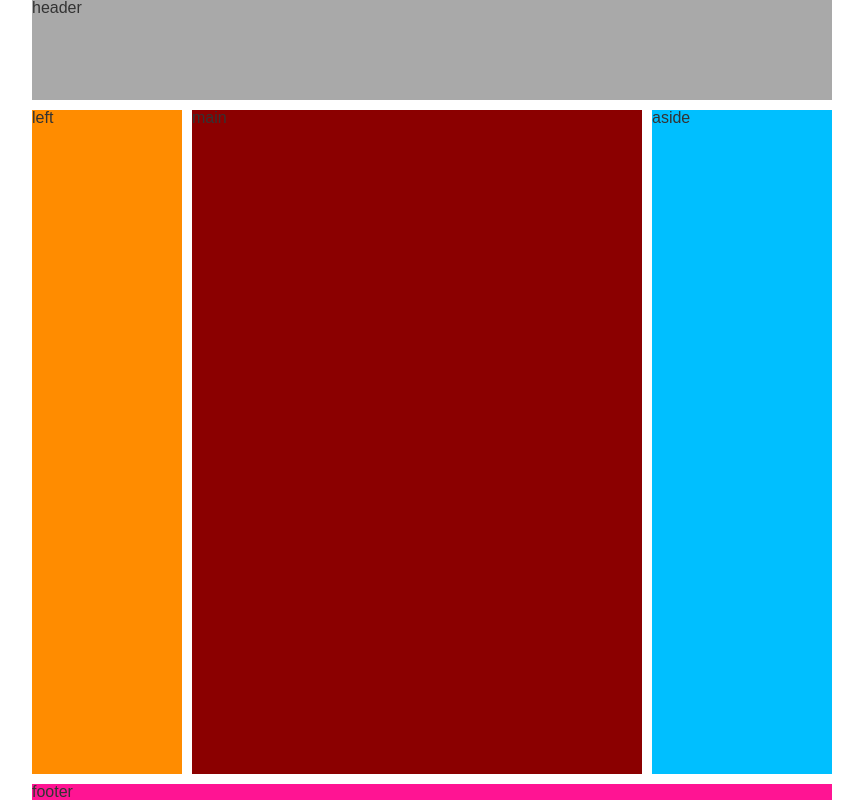
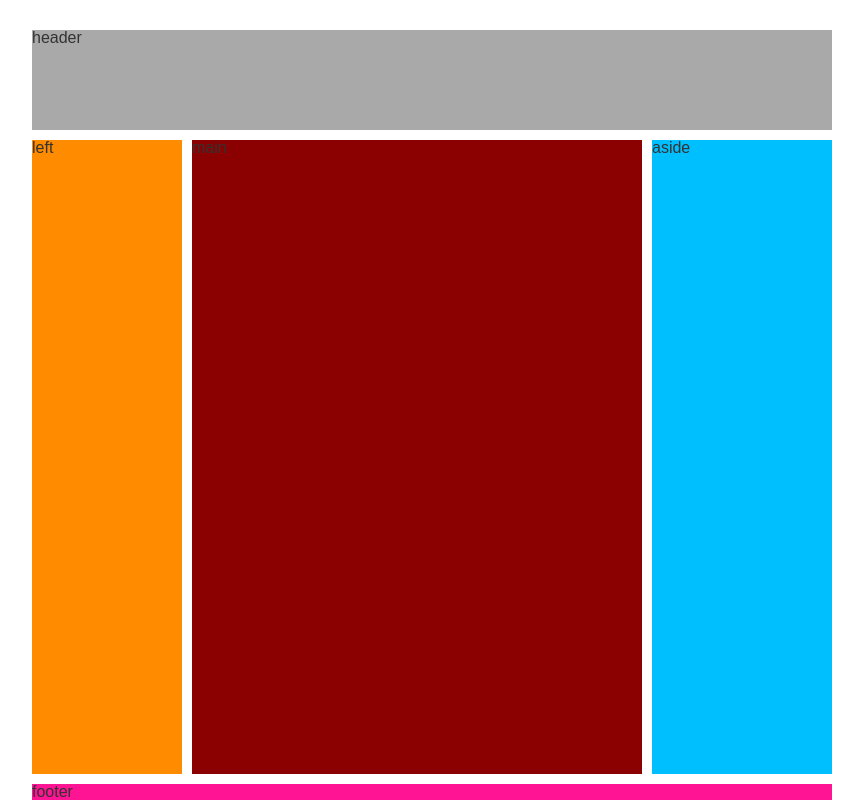
Before and after one commit to To-Ko5/grid-layouts, a website: page seven.html in a window 1280 px wide. Shown: the whole page, without its empty margins (208-1071 px from the left). Drawn offline with nearby package versions, Linux system fonts and the light colour scheme; files that its build step writes are made by us from their sources.

Commit message:
grid-template fix

```diff
--- a/src/scss/style_seven.scss
+++ b/src/scss/style_seven.scss
@@ -40,12 +40,14 @@ body {
   min-height: 100vh;
   display: grid;
   grid-template:
-    "header header header header header" 100px
-    "..... ..... ..... ..... ....." 10px
-    "left ..... center ..... right" 1fr
-    "..... ..... ..... ..... ....." 10px
-    "footer footer footer footer footer" max-content
-    / 150px 10px 1fr 10px 180px;
+    "... ...... ...... ...... ...... ...... ..." 30px
+    "... header header header header header ..." 100px
+    "... ...... ...... ...... ...... ...... ..." 10px
+    "... left   ...... center ...... right  ..." 1fr
+    "... ...... ...... ...... ...... ...... ..." 10px
+    "... footer footer footer footer footer ..." max-content
+    "... ...... ...... ...... ...... ...... ..."
+    / auto 150px 10px 1fr 10px 180px auto;
 }
 
 .header {
```
